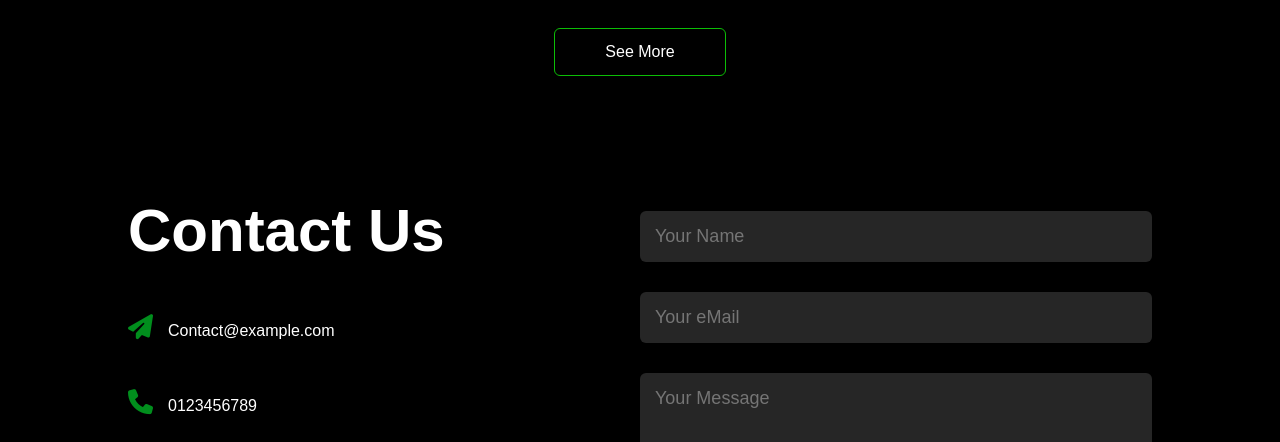
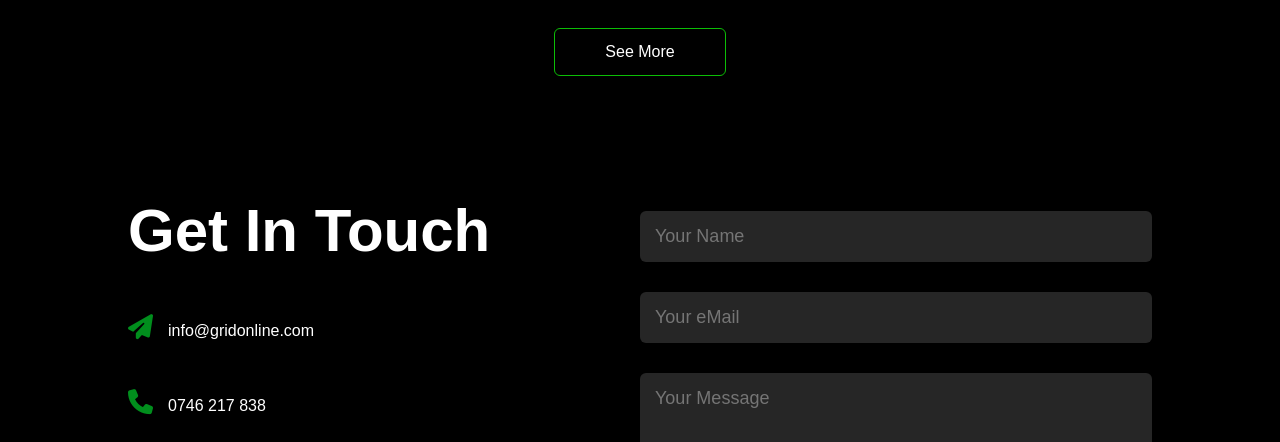
Before and after one commit to Nathnael-Sherry/Grid-Online, a plain HTML site: page index.html in a window 1280 px wide. Shown: the part 2358-2800 px from the top of the page. Drawn offline with Linux system fonts and the light colour scheme.

Commit message:
Contact update

```diff
--- a/index.html
+++ b/index.html
@@ -107,9 +107,9 @@
         <div class="container">
             <div class="row">
                 <div class="contact-left">
-                    <h1 class="sub-title">Contact Us</h1>
-                    <p><i class="fa-solid fa-paper-plane"></i>Contact@example.com</p>
-                    <p><i class="fa-solid fa-phone"></i>0123456789</p>
+                    <h1 class="sub-title">Get In Touch</h1>
+                    <p><i class="fa-solid fa-paper-plane"></i>info@gridonline.com</p>
+                    <p><i class="fa-solid fa-phone"></i>0746 217 838</p>
                     <div class="social-icons">
                         <a href="#"><i class="fa-brands fa-facebook"></i></a>
                         <a href="#"><i class="fa-brands fa-x-twitter"></i></a>
```
